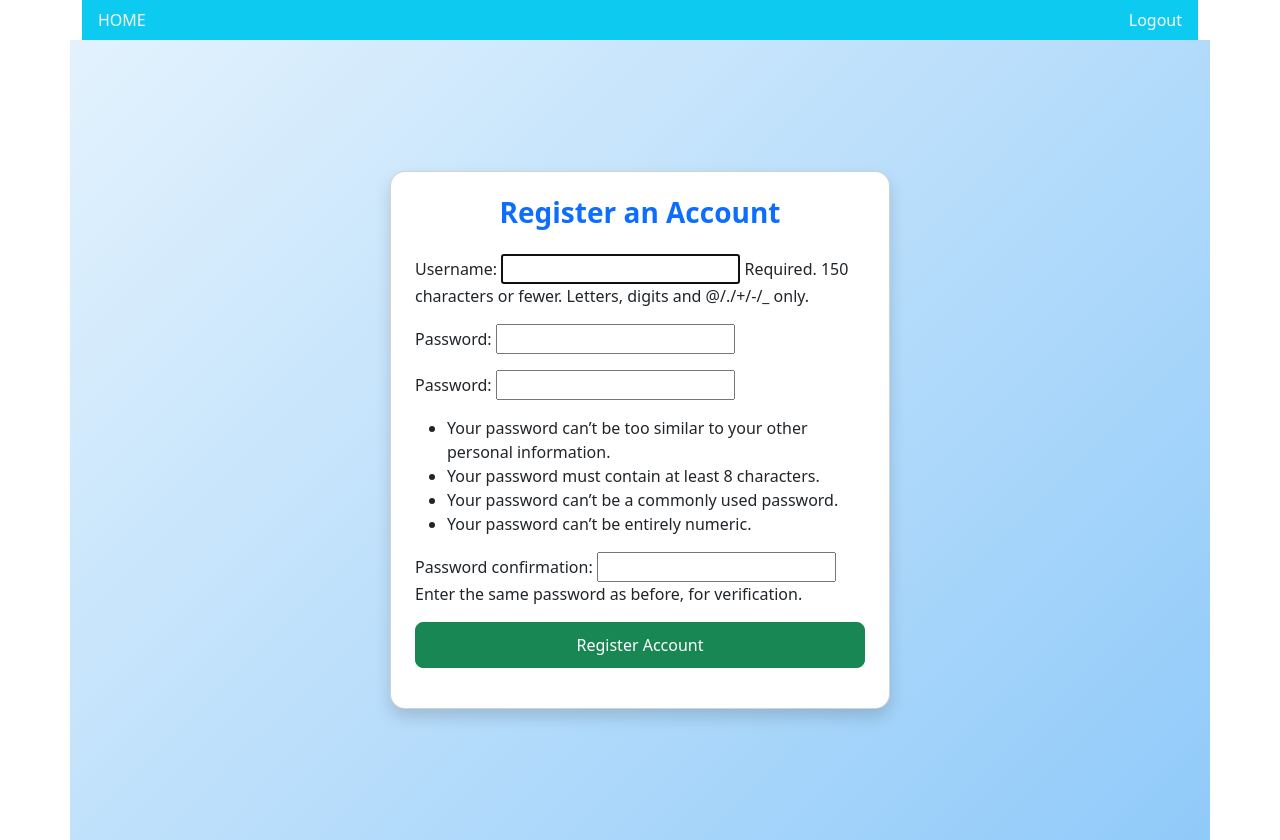
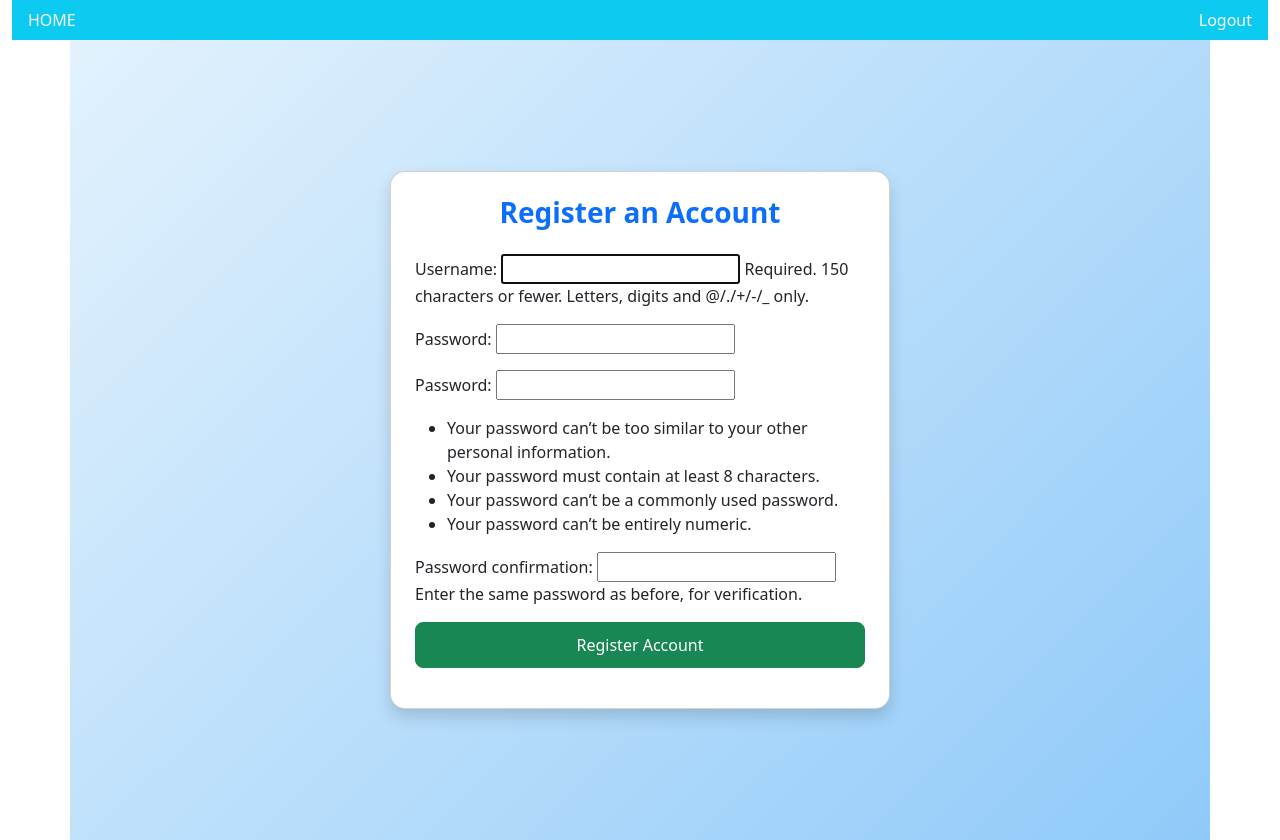
Before and after one commit to OmarKhaled2k3/Multiple-Choice-Online-Exam-System, a Django app: page /register/ in a window 1280 px wide. Run offline with Django 4.2, Linux system fonts and the light colour scheme; some libraries are stand-ins or nearby versions.

Commit message:
final GUI update

```diff
--- a/DjangoProject/quiz/templates/quiz/base.html
+++ b/DjangoProject/quiz/templates/quiz/base.html
@@ -8,7 +8,7 @@
 <body>
 
 {% if request.path != '/login/' and request.path != '/' %}
-    <div class="container">
+    <div class="container-fluid">
       <ul class="nav bg-info justify-content-between">
         <li class="nav-item">
           <a class="nav-link link-light" href="/home/">HOME</a>
--- a/DjangoProject/quiz/templates/quiz/result.html
+++ b/DjangoProject/quiz/templates/quiz/result.html
@@ -2,7 +2,8 @@
 {% block title %}Quiz Result{% endblock %}
 {% block content %}
 <div class="container d-flex justify-content-center align-items-center" style="height: 100vh;">
-    <div class="jumbotron text-center">
+    <div class="jumbotron text-center shadow-sm"
+         style="padding: 2rem; border-radius: 15px; background-color: rgba(255, 255, 255, 0.8);">
         <div class="result-container">
             <h1>Result for {{ username }}</h1>
             <p class="h3">Your score: {{ score }} / 5</p>
```
